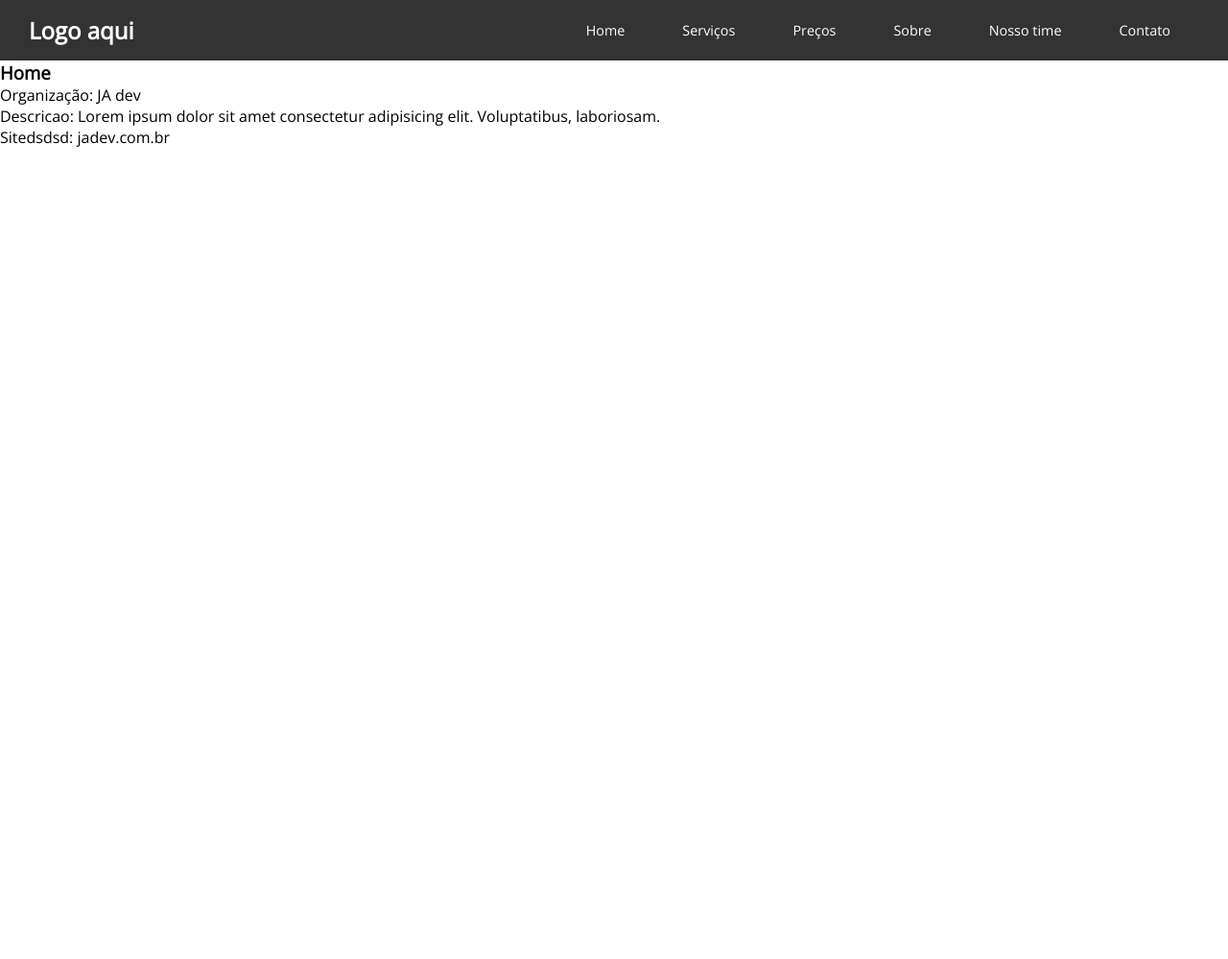
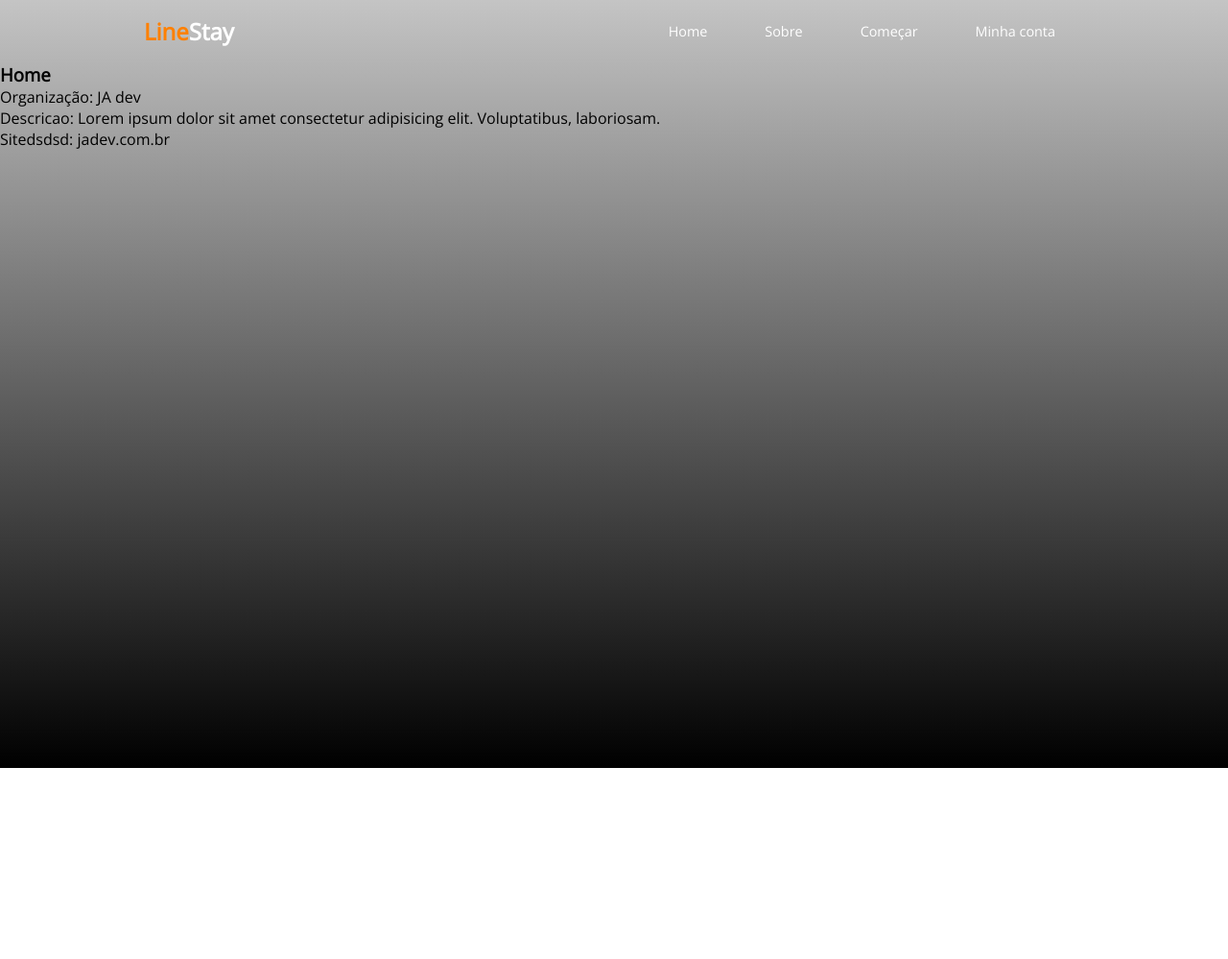
Before and after one commit to dev-aglailson/linestay, a PHP site: page / in a window 1280 px wide. Shown: the top 999 px of the page at 96% size. Run offline with PHP 8.4, Linux system fonts and the light colour scheme; style sheets or scripts are compiled from the project's sources; some libraries are stand-ins or nearby versions.

Commit message:
Ajuste no tema

```diff
--- a/resources/style/css/grid-principal.css
+++ b/resources/style/css/grid-principal.css
@@ -14,7 +14,7 @@
   padding: 5px 10px;
   border: 1px solid #FFFFFF;
   cursor: pointer;
-  background-color: #ff6b81;
+  background-color: #FF8000;
   color: #FFFFFF;
   border-radius: 3px;
   display: none;
--- a/resources/style/css/includes.css
+++ b/resources/style/css/includes.css
@@ -33,7 +33,7 @@ a {
   padding: 5px 10px;
   border: 1px solid #FFFFFF;
   cursor: pointer;
-  background-color: #ff6b81;
+  background-color: #FF8000;
   color: #FFFFFF;
   border-radius: 3px;
   display: none;
@@ -57,7 +57,6 @@ a {
   padding: 15px 30px;
   position: fixed;
   z-index: 2;
-  background-color: #333;
 }
 .container-cabecalho .content-logo-btn-menu {
   width: 100%;
@@ -74,8 +73,11 @@ a {
 .container-cabecalho .content-logo-btn-menu .logo a {
   color: #FFFFFF;
 }
+.container-cabecalho .content-logo-btn-menu .logo a span {
+  color: #FF8000;
+}
 .container-cabecalho .content-logo-btn-menu .logo-escuro a {
-  color: #FFFFFF;
+  color: #333;
 }
 .container-cabecalho .content-logo-btn-menu .btn-menu {
   width: 25px;
@@ -146,7 +148,7 @@ a {
 .content-menu .menu-principal .ul-items-menu li.item a {
   width: 100%;
   display: block;
-  padding: 5px 30px;
+  padding: 8px 30px;
   font-size: 0.9em;
   color: #333333;
 }
@@ -169,13 +171,13 @@ a {
 }
 
 @media screen and (min-width: 990px) {
-  .cabecalho-branco .content-logo-btn-menu .content-menu .menu-principal .ul-items-menu li.item a {
-    color: #FFF;
+  .container-cabecalho {
+    padding: 15px 150px;
   }
   .container-cabecalho .content-logo-btn-menu .btn-menu {
     display: none;
   }
-  .content-menu {
+  .container-cabecalho .content-logo-btn-menu .content-menu {
     height: 100%;
     width: auto;
     position: relative;
@@ -183,33 +185,36 @@ a {
     background-color: inherit;
     transition: none;
   }
-  .content-menu .menu-principal {
+  .container-cabecalho .content-logo-btn-menu .content-menu .menu-principal {
     width: auto;
     background-color: transparent;
     transform: none;
     padding: 0;
     transition: none;
   }
-  .content-menu .menu-principal .ul-items-menu {
+  .container-cabecalho .content-logo-btn-menu .content-menu .menu-principal .ul-items-menu {
     padding: 0;
     height: 100%;
     flex-direction: row;
     border: none;
   }
-  .content-menu .menu-principal .ul-items-menu li.item {
+  .container-cabecalho .content-logo-btn-menu .content-menu .menu-principal .ul-items-menu li.item {
     width: auto;
   }
-  .content-menu .menu-principal .ul-items-menu li.item a {
+  .container-cabecalho .content-logo-btn-menu .content-menu .menu-principal .ul-items-menu li.item a {
     color: #FFFFFF;
   }
-  .content-menu .menu-principal .ul-items-menu li.item:hover a {
-    color: #FFFFFF;
-    background-color: transparent;
-    text-decoration: underline;
+  .container-cabecalho .content-logo-btn-menu .content-menu .menu-principal .ul-items-menu li.item:hover a {
+    color: #FF8000;
+    border-radius: 4px;
+    background-color: #FFF;
+  }
+  .cabecalho-branco .content-logo-btn-menu .content-menu .menu-principal .ul-items-menu li.item a {
+    color: #333;
   }
 }
 .section-home {
-  background-color: #FFF;
+  background: linear-gradient(rgb(255, 255, 255) -30%, rgb(0, 0, 0));
   grid-column: inicio-left/fim-rigth;
   grid-row: inicio-section-home/fim-section-home;
 }
--- a/resources/style/css/section-home.css
+++ b/resources/style/css/section-home.css
@@ -1,5 +1,5 @@
 .section-home {
-  background-color: #FFF;
+  background: linear-gradient(rgb(255, 255, 255) -30%, rgb(0, 0, 0));
   grid-column: inicio-left/fim-rigth;
   grid-row: inicio-section-home/fim-section-home;
 }
--- a/resources/style/scss/cabecalho.scss
+++ b/resources/style/scss/cabecalho.scss
@@ -14,7 +14,6 @@
     padding: v.$padding-container;
     position: fixed;
     z-index: 2;
-    background-color: #333;
 
     .content-logo-btn-menu{
         width: 100%;
@@ -29,12 +28,15 @@
             align-items: center;
             a{
                 color: v.$cor-branco;
+                span{
+                    color: #FF8000;
+                }
             }
         }
 
         .logo-escuro{
             a{
-                color: v.$cor-branco;
+                color: #333;
             }
         }
 
@@ -115,7 +117,7 @@
                 a{
                     width: 100%;
                     display: block;
-                    padding: 5px 30px;
+                    padding: 8px 30px;
                     font-size: .9em;
                     color: v.$cor-secundaria;
                 }
@@ -145,35 +147,12 @@
 
 //Mediaqueries
 @media screen and (min-width: 990px) {
-    .cabecalho-branco{ //Muda a cor dos itens do menu para cor secundaria
+    .container-cabecalho{
+        padding: 15px 150px;
 
-        .content-logo-btn-menu{
-
-            .content-menu{
-
-                .menu-principal{
-
-                    .ul-items-menu{
-
-                        li.item{
-                            a{
-                                color: #FFF;
-                            }
-                        }
-                    }
-                }
-            }
-
-        }
-
-    }
-    .container-cabecalho{
         .content-logo-btn-menu{
             .btn-menu{
                 display: none;
-            }
-
-        }
             }
 
             .content-menu{
@@ -206,11 +185,36 @@
                         }
 
                         li.item:hover a{
-                    color: v.$cor-branco;
-                    background-color: transparent;
-                    text-decoration: underline;
+                            color: #FF8000;
+                            border-radius: 4px;
+                            background-color: #FFF;
+                        }
+                    }
+                }
+            }
+
+        }
+    }
+    .cabecalho-branco{ //Muda a cor dos itens do menu para cor secundaria
+
+        .content-logo-btn-menu{
+
+            .content-menu{
+
+                .menu-principal{
+
+                    .ul-items-menu{
+
+                        li.item{
+                            a{
+                                color: #333;
                             }
                         }
                     }
                 }
             }
+
+        }
+
+    }
+}
--- a/resources/style/scss/grid-principal.scss
+++ b/resources/style/scss/grid-principal.scss
@@ -22,7 +22,7 @@
         padding: 5px 10px;
         border: 1px solid v.$cor-branco;
         cursor: pointer;
-        background-color: v.$cor-primaria;
+        background-color: #FF8000;
         color: v.$cor-branco;
         border-radius: 3px;
         display: none;
--- a/resources/style/scss/section-home.scss
+++ b/resources/style/scss/section-home.scss
@@ -1,6 +1,6 @@
 @use 'v';
 .section-home{
-    background-color: #FFF;
+    background: linear-gradient( rgba(255,255,255,1) -30%, rgba(0,0,0,1));
     grid-column: inicio-left / fim-rigth;
     grid-row:inicio-section-home / fim-section-home ;
 }
--- a/resources/view/pages/header.html
+++ b/resources/view/pages/header.html
@@ -2,7 +2,7 @@
 
     <div class="content-logo-btn-menu">
 
-        <h2 class="logo"><a href="#">Logo aqui</a></h2>
+        <h2 class="logo"><a href="#"><span>Line</span>Stay</a></h2>
 
         <div class="content-menu" id="content-menu">
 
@@ -11,11 +11,9 @@
                 <ul class="ul-items-menu">
 
                     <li class="item" linkInterno="true">    <a href="#home">Home</a></li>
-                    <li class="item" linkInterno="true">    <a href="#servicos">Serviços</a></li>
-                    <li class="item" linkInterno="true">    <a href="#precos">Preços</a></li>
                     <li class="item" linkInterno="true">    <a href="#sobre">Sobre</a></li>
-                    <li class="item" linkInterno="true">    <a href="#time">Nosso time</a></li>
-                    <li class="item" linkInterno="true">    <a href="#contato">Contato</a></li>
+                    <li class="item" linkInterno="true">    <a href="#servicos">Começar</a></li>
+                    <li class="item" linkInterno="true">    <a href="#precos">Minha conta</a></li>
 
                 </ul>
 
--- a/resources/view/pages/page.html
+++ b/resources/view/pages/page.html
@@ -10,7 +10,7 @@
     <link rel="stylesheet" href="resources/style/css/includes.css">
     <script src="resources/js/cabecalho.js"></script>
     <script src="resources/js/main.js"></script>
-    <link rel="shortcut icon" href="resources/img/sistema/fav-icon.svg" type="image/x-icon">
+    <link rel="shortcut icon" href="assets/img/sistema/fav-icon.svg" type="image/x-icon">
   </head>
   <body class="bg-dark text-light">
 
```
Also changed, not shown: resources/style/css/cabecalho.css (+19 -14 lines), README.md, assets/img/sistema/fav-icon.svg. Lines whose indentation alone changed are shown as unchanged.
